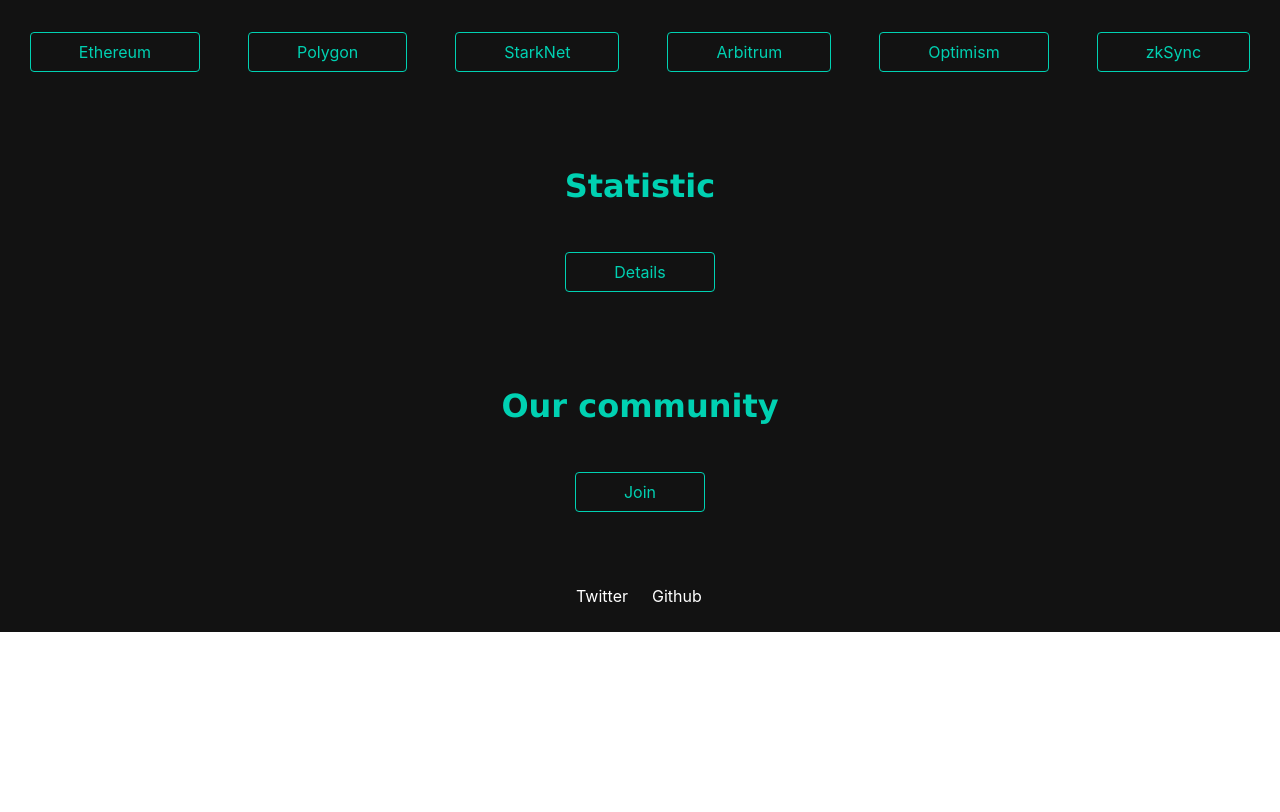
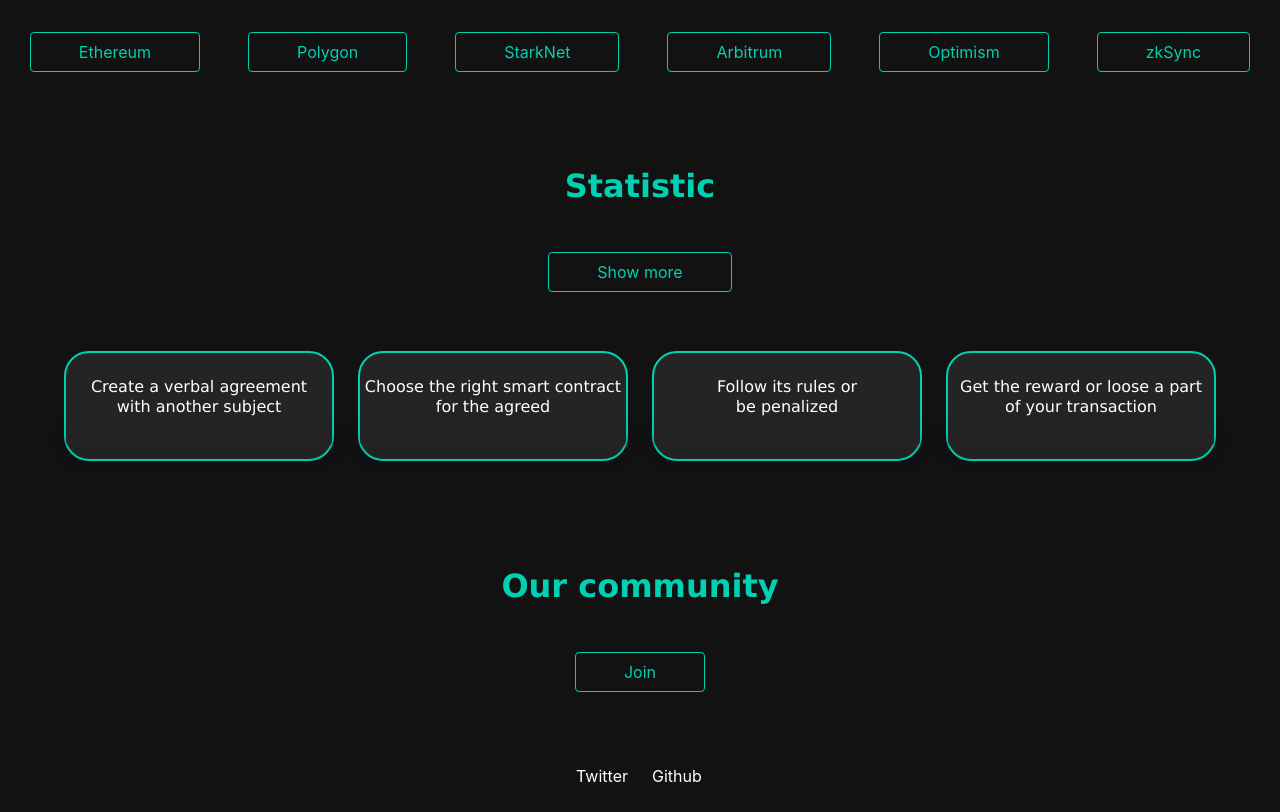
Before and after one commit to farinavito/Web3-Website, a Next.js app: page / in a window 1280 px wide. Shown: the part 1300-2112 px from the top of the page. Before the commit the page ends 1932 px from the top, so only its background shows below. Built offline with nearby package versions, Linux system fonts and the light colour scheme.

Commit message:
added columns into Statistic section

```diff
--- a/pages/index.js
+++ b/pages/index.js
@@ -191,7 +191,7 @@ const Homepage = () => {
                     </text>
                     <p className="has-text-centered mt-6">
                     <Link href="/how-it-works">
-                      <button className="button is-outlined py-2 px-6 is-size-6">Details</button>
+                      <button className="button is-outlined py-2 px-6 is-size-6">Show more</button>
                     </Link>
                     </p>
                   </div>
@@ -276,7 +276,7 @@ const Homepage = () => {
                 </div>
             </section>
 
-            <section className="hero is-medium has-background-black-bis">
+            <section className="hero is-halfheight has-background-black-bis">
                 <div className="columns">
                   <div className="column has-text-centered mt-6">
                     <text className="title ">
@@ -284,11 +284,55 @@ const Homepage = () => {
                     </text>
                     <p className="has-text-centered mt-6">
                     <Link href="/statistic">
-                      <button className="button is-outlined py-2 px-6 is-size-6">Details</button>
+                      <button className="button is-outlined py-2 px-6 is-size-6">Show more</button>
                     </Link>
                     </p>
                   </div>
                 </div>
+
+                <div className="hero-body py-0">
+                  <div className="container has-text-centered py-0">
+                      <div className="columns py-0">
+                        <div className="column py-0">
+                          <p className="subtitle has-background-black-ter pt-5 pb-3 mb-5 is-size-6">
+                            Create a verbal agreement<br></br>
+                            with another subject
+                            <p className="box has-background-black-ter py-1">
+                            <Link href=""><a><br></br></a></Link>
+                            </p>
+                          </p>
+                        </div>
+                        <div className="column py-0">
+                          <p className="subtitle has-background-black-ter pt-5 pb-3 mb-5 is-size-6">
+                            Choose the right smart contract<br></br>
+                            for the agreed
+                            <p className="box has-background-black-ter py-1">
+                            <Link href=""><a><br></br></a></Link>
+                            </p>
+                          </p>
+                        </div>
+                        <div className="column py-0">
+                          <p className="subtitle has-background-black-ter pt-5 pb-3 mb-5 is-size-6">
+                            Follow its rules or<br></br>
+                            be penalized
+                            <p className="box has-background-black-ter py-1">
+                            <Link href=""><a><br></br></a></Link>
+                            </p>
+                          </p>
+                        </div>
+                        <div className="column py-0">
+                          <p className="subtitle has-background-black-ter pt-5 pb-3 mb-5 is-size-6">
+                            Get the reward or loose a part<br></br>
+                            of your transaction
+                            <p className="box has-background-black-ter py-1">
+                            <Link href=""><a><br></br></a></Link>
+                            </p>
+                          </p>
+                        </div>
+                      </div>
+                  </div>
+                </div>
+
             </section>
 
             <section className="hero is-small has-background-black-bis">
@@ -299,7 +343,7 @@ const Homepage = () => {
 
             <section className="hero is-medium has-background-black-bis">
                 <div className="columns">
-                  <div className="column has-text-centered mt-6">
+                  <div className="column has-text-centered">
                     <text className="title ">
                     Our community
                     </text>
```
